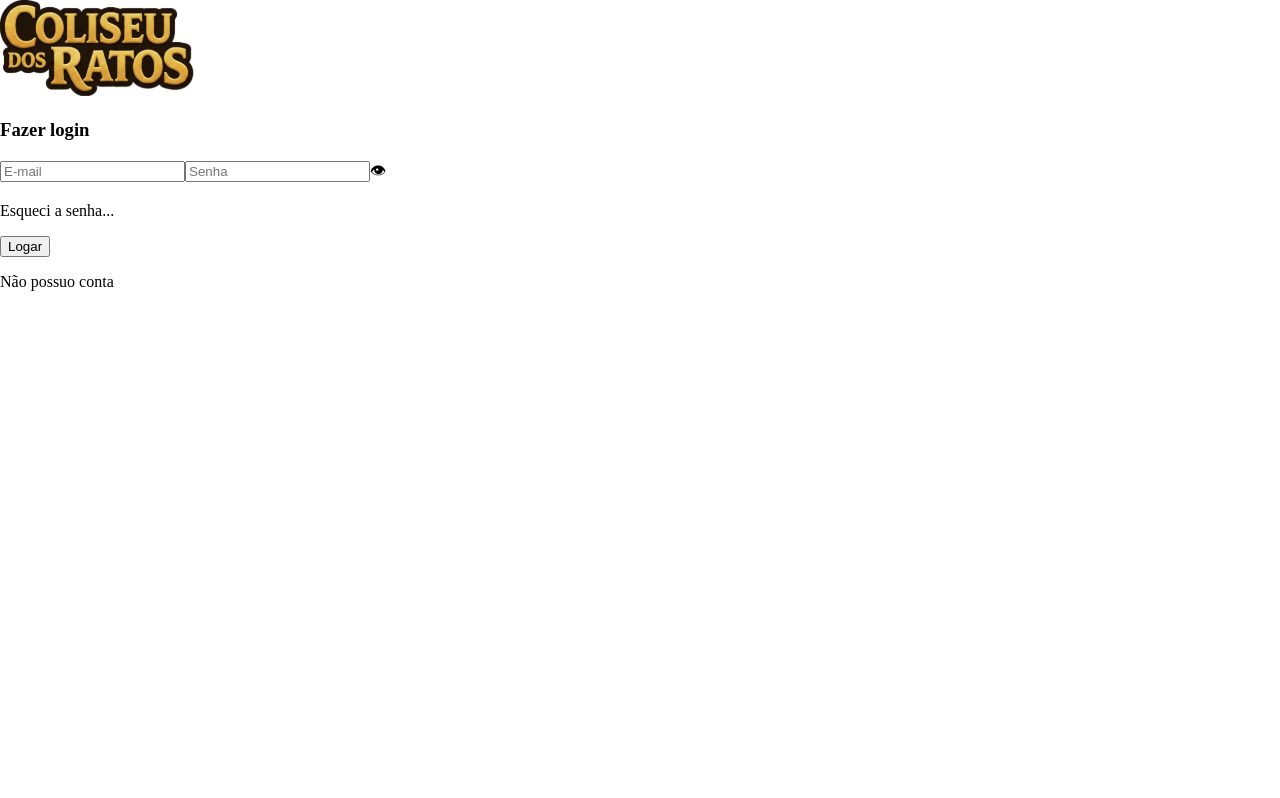
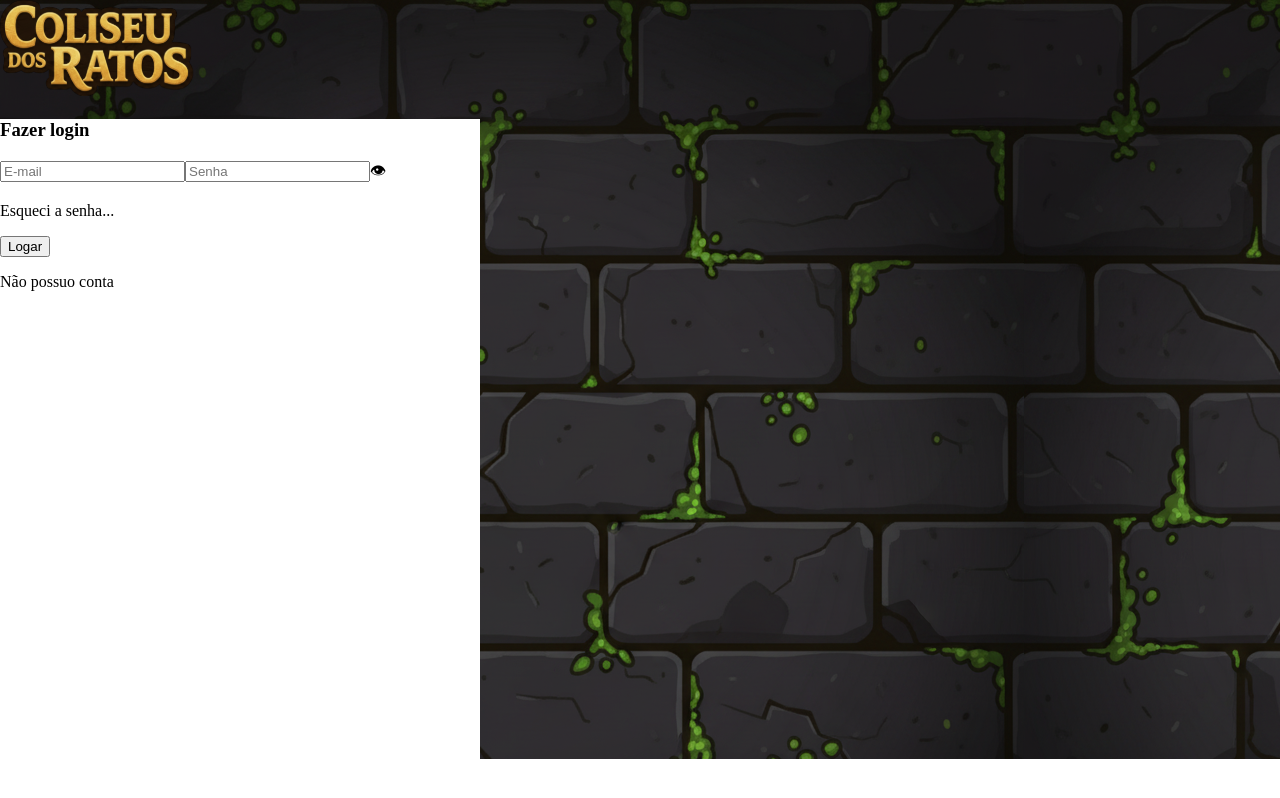
Before and after one commit to Gabriel-Maran/rinha-de-ratos-Web, a React (Vite) app in the folder FrontEnd/rinhaRatos/: page / in a window 1280 px wide. Built offline with nearby package versions, Linux system fonts and the light colour scheme.

Commit message:
Adicionando imagem background login

```diff
--- a/FrontEnd/rinhaRatos/src/components/CaixaLogCdstroPass.jsx
+++ b/FrontEnd/rinhaRatos/src/components/CaixaLogCdstroPass.jsx
@@ -1,8 +1,8 @@
 import Logo from "../assets/Logo_Coliseu_dos_Ratos.svg";
 import Input from "./Input.jsx";
+import "../css/CaixaLogCdstroPass.css";
 
 export default function CaixaLogCdstroPass() {
-
   const txtLoginCdstroSenha = "Fazer login";
 
   return (
--- a/FrontEnd/rinhaRatos/src/css/BackGrndLogin.css
+++ /dev/null
@@ -1 +0,0 @@
-background-image: url('../assets/background-login.jpg');
```
Also changed, not shown: FrontEnd/rinhaRatos/src/components/BckGrndLogin.jsx (deleted, +0 -7 lines), FrontEnd/rinhaRatos/src/css/CaixaLogCdstroPass.css (renamed from FrontEnd/rinhaRatos/src/css/CxLgCdstPass.css), 1 other file (tests, documents, lock files or other folders).
